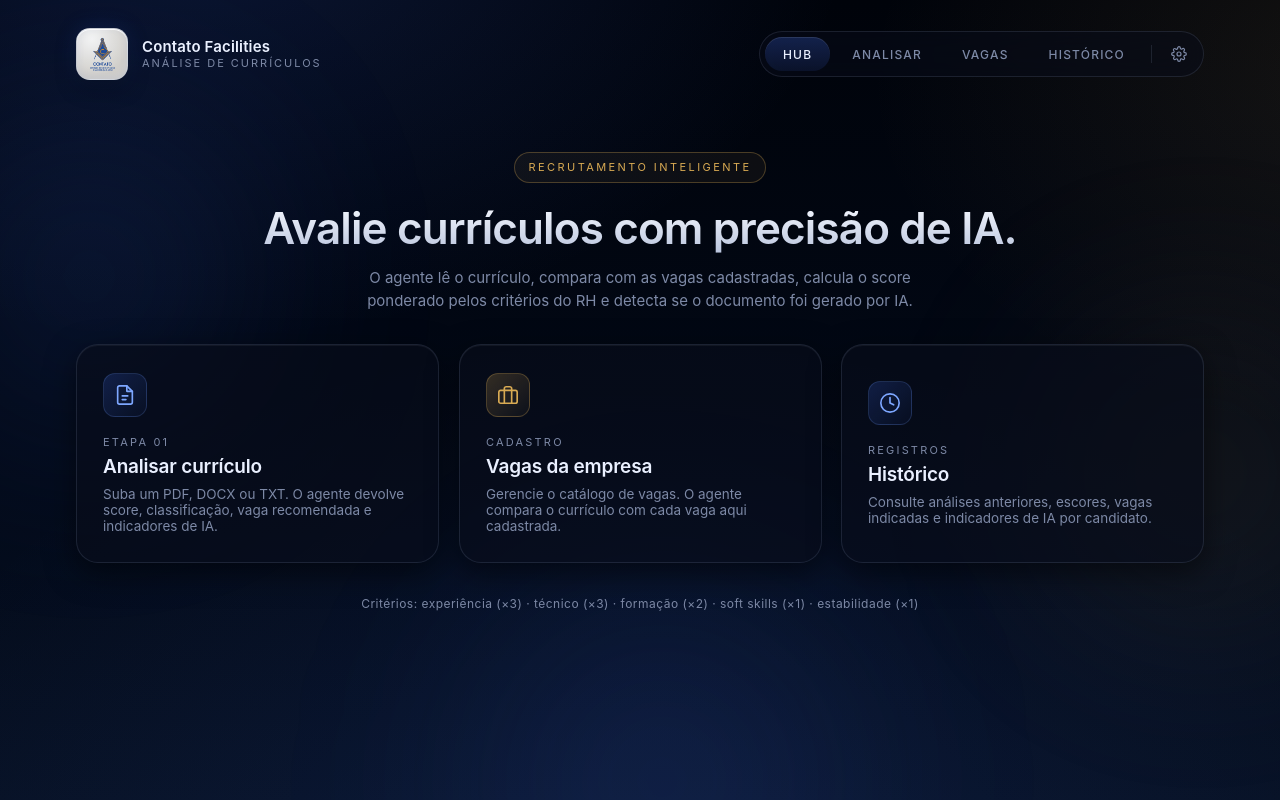
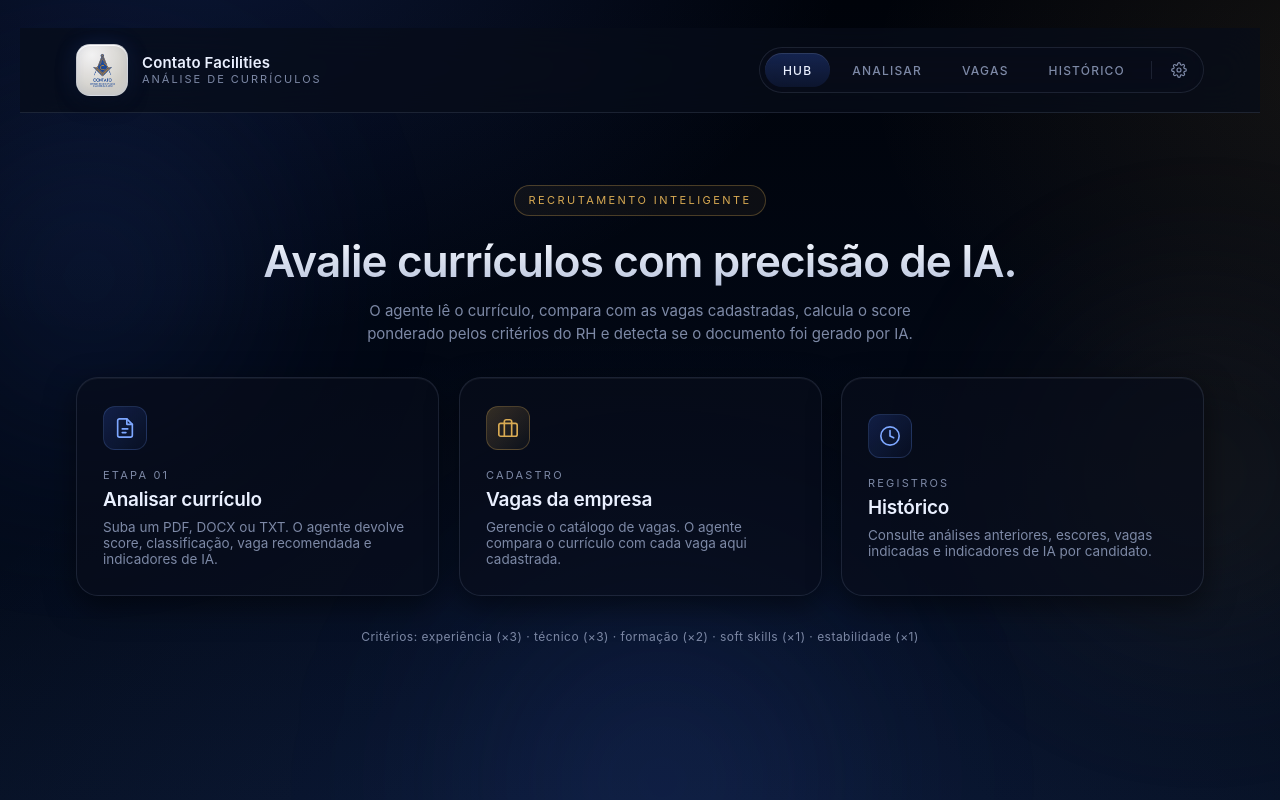
Before and after one commit to rafaelbranco-rgb/Portal-de-analise-de-curriculos, a Flask app: page / in a window 1280 px wide. Run offline with Flask 3, Linux system fonts and the light colour scheme; some libraries are stand-ins or nearby versions.

Commit message:
UI: topbar fixa ao rolar e lista de score por vaga com rolagem própria
- .topbar agora é sticky (fica fixa no topo durante o scroll), com fundo
  translúcido e blur para o conteúdo não vazar por trás.
- .vaga-scores ganha max-height + overflow-y, encurtando a seção e deixando
  os botões de ação acessíveis sem rolar a página inteira.
- Ajuste de fundo da topbar no tema claro.

Co-Authored-By: Claude Opus 4.8 (1M context) <noreply@anthropic.com>

```diff
--- a/static/css/styles.css
+++ b/static/css/styles.css
@@ -177,6 +177,17 @@ body::after {
   gap: 24px;
   margin-bottom: 32px;
   flex-wrap: wrap;
+  /* Mantém o cabeçalho fixo no topo ao rolar a página */
+  position: sticky;
+  top: 0;
+  z-index: 50;
+  padding: 16px clamp(20px, 5vw, 56px);
+  margin-left: calc(-1 * clamp(20px, 5vw, 56px));
+  margin-right: calc(-1 * clamp(20px, 5vw, 56px));
+  background: rgba(8, 13, 26, 0.72);
+  backdrop-filter: blur(18px);
+  -webkit-backdrop-filter: blur(18px);
+  border-bottom: 1px solid var(--glass-border);
 }
 
 .brand {
@@ -1178,6 +1189,18 @@ main {
   display: flex;
   flex-direction: column;
   gap: 10px;
+  /* Evita uma lista gigante: rola internamente quando há muitas vagas */
+  max-height: 360px;
+  overflow-y: auto;
+  padding-right: 6px;
+}
+
+.vaga-scores::-webkit-scrollbar {
+  width: 8px;
+}
+.vaga-scores::-webkit-scrollbar-thumb {
+  background: var(--glass-border);
+  border-radius: 999px;
 }
 
 .vaga-score-row {
@@ -2002,6 +2025,10 @@ main {
   --shadow-2: 0 20px 60px rgba(20, 30, 60, 0.14);
 }
 
+:root[data-theme="light"] .topbar {
+  background: rgba(248, 250, 255, 0.80);
+}
+
 :root[data-theme="light"] body {
   background:
     radial-gradient(
```
